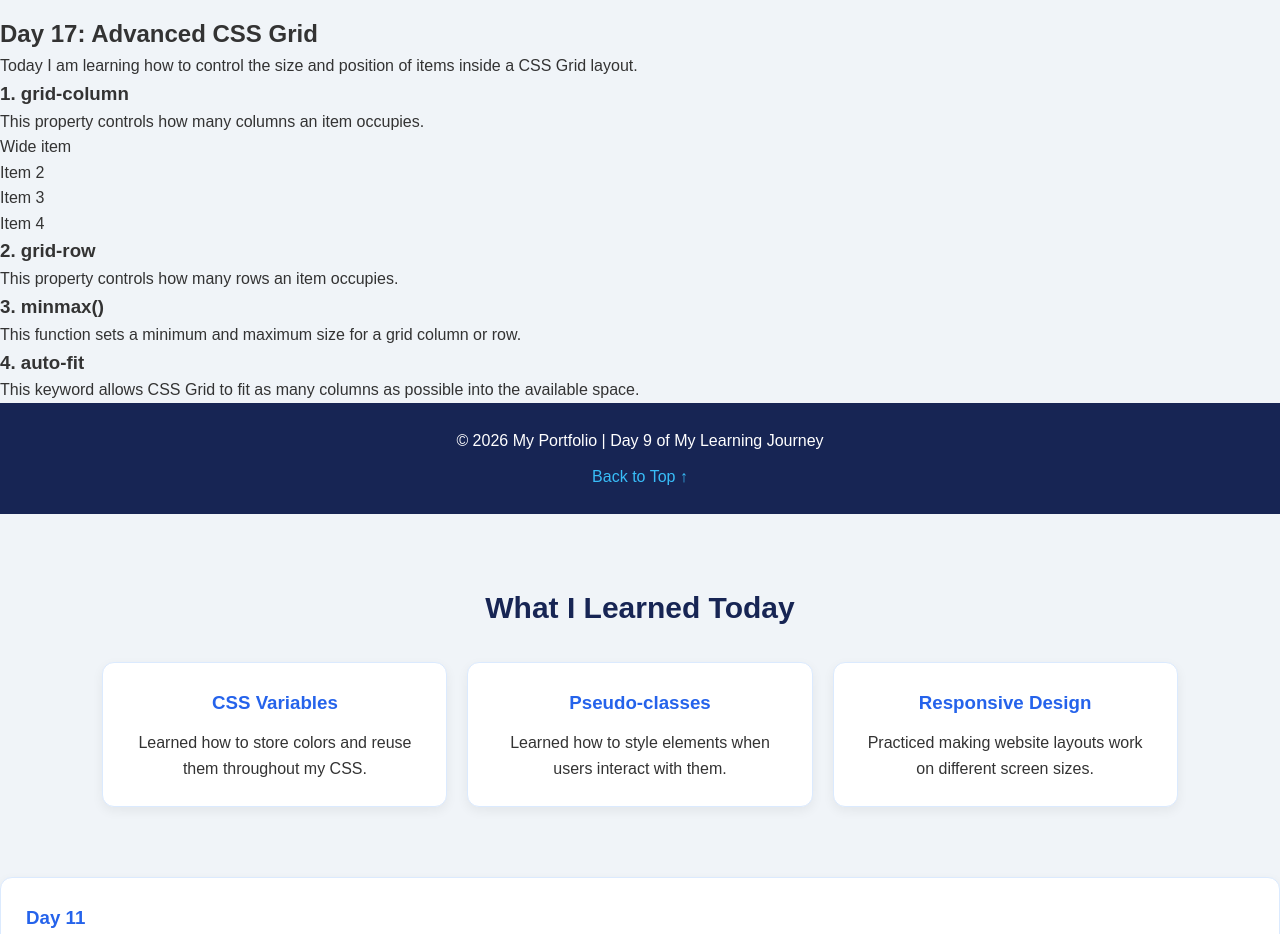
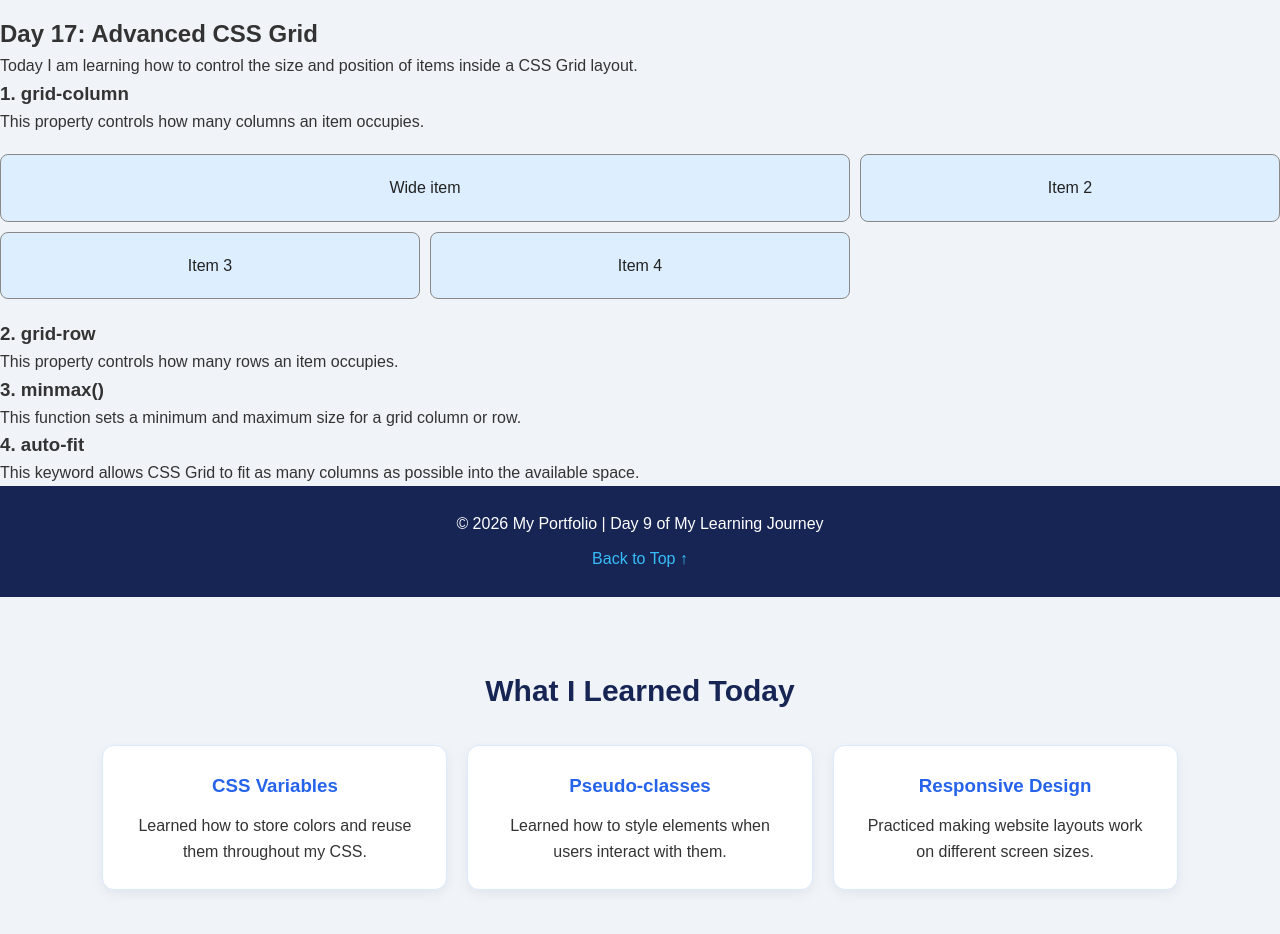
Before and after one commit to kaleabwosinachew-ui/1st-Portfolio-, a plain HTML site: page index.html in a window 1280 px wide. Shown: the part 10240-11174 px from the top of the page. Drawn offline with Linux system fonts and the light colour scheme.

Commit message:
Grid lesson

```diff
--- a/Style.css
+++ b/Style.css
@@ -984,3 +984,49 @@ a:focus-visible {
         padding: 15px 8px;
     }
 }
+/* Day 17: Advanced CSS Grid */
+
+/* Grid example */
+.advanced-grid {
+    display: grid;
+
+    /* Create 3 equal columns */
+    grid-template-columns: repeat(3, 1fr);
+
+    gap: 10px;
+    margin: 20px 0;
+}
+
+/* Style each grid item */
+.grid-box {
+    background-color: #dceeff;
+    color: #222;
+    padding: 20px;
+    text-align: center;
+    border: 1px solid #888;
+    border-radius: 8px;
+}
+
+/* Make this item take 2 columns */
+.wide-box {
+    grid-column: span 2;
+}
+
+/* Make this item take 2 rows */
+.tall-box {
+    grid-row: span 2;
+}
+
+/* Responsive grid using minmax() and auto-fit */
+.responsive-grid {
+    display: grid;
+
+    /* Columns are at least 150px and can grow */
+    grid-template-columns: repeat(
+        auto-fit,
+        minmax(150px, 1fr)
+    );
+
+    gap: 15px;
+    margin: 20px 0;
+}
```
